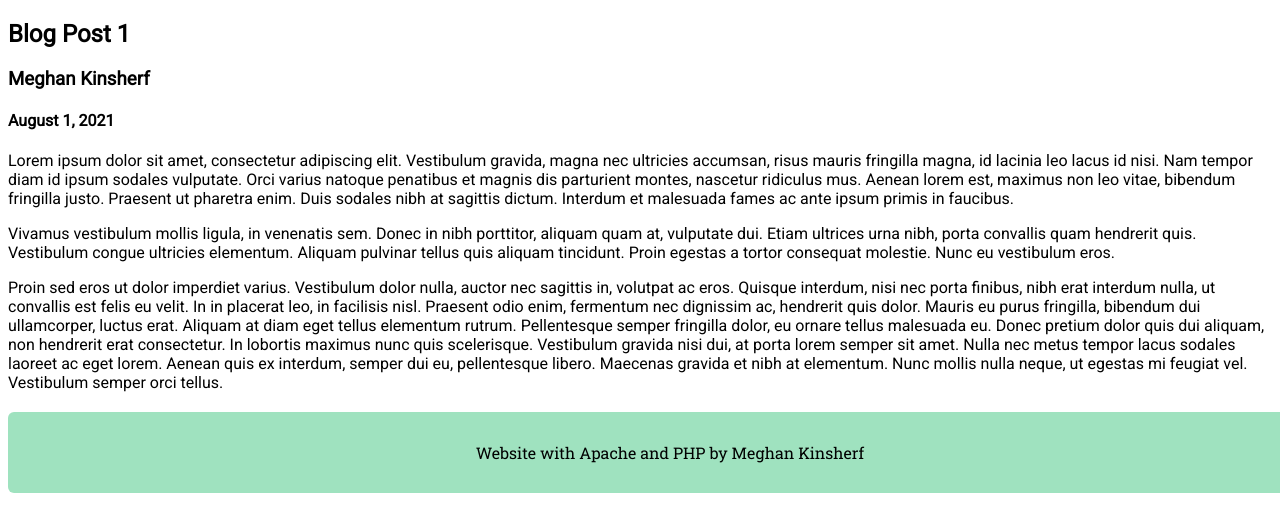
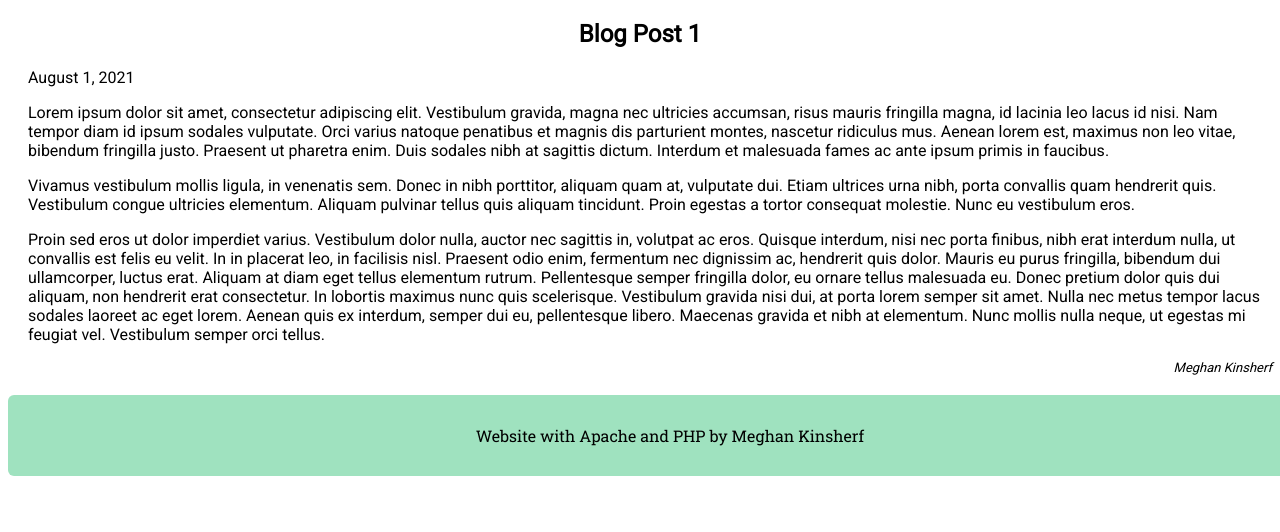
Before and after one commit to kinsherf/blog-cms, a PHP site: page /post.html in a window 1280 px wide; the page is wider, and only the part inside the window is pictured. Shown: the part 165-697 px from the top of that part. Run offline with PHP 8.4, Linux system fonts and the light colour scheme.

Commit message:
added css to post.html page

```diff
--- a/format.css
+++ b/format.css
@@ -15,6 +15,24 @@ body {
 h1{
     margin-left: 40px;
     padding-top: 12px;
+}
+
+h2{
+    text-align: center;
+}
+
+#author{
+    text-align: right;
+    font-style: italic;
+    font-size: small;
+}
+
+#postcontent{
+    margin-left: 20px;
+}
+
+#datepublished{
+    margin-left: 20px;
 }
 
 nav{
--- a/index.html
+++ b/index.html
@@ -7,8 +7,6 @@
         <link rel="preconnect" href="https://fonts.googleapis.com">
 <link rel="preconnect" href="https://fonts.gstatic.com" crossorigin>
 <link href="https://fonts.googleapis.com/css2?family=Roboto&display=swap" rel="stylesheet">
-<link rel="preconnect" href="https://fonts.googleapis.com">
-<link rel="preconnect" href="https://fonts.gstatic.com" crossorigin>
 <link href="https://fonts.googleapis.com/css2?family=Roboto+Slab&display=swap" rel="stylesheet">
 </head>
     <body>
--- a/post-submission.html
+++ b/post-submission.html
@@ -7,8 +7,6 @@
         <link rel="preconnect" href="https://fonts.googleapis.com">
 <link rel="preconnect" href="https://fonts.gstatic.com" crossorigin>
 <link href="https://fonts.googleapis.com/css2?family=Roboto&display=swap" rel="stylesheet">
-<link rel="preconnect" href="https://fonts.googleapis.com">
-<link rel="preconnect" href="https://fonts.gstatic.com" crossorigin>
 <link href="https://fonts.googleapis.com/css2?family=Roboto+Slab&display=swap" rel="stylesheet">
 </head>
     <body>
--- a/post.html
+++ b/post.html
@@ -7,8 +7,6 @@
         <link rel="preconnect" href="https://fonts.googleapis.com">
 <link rel="preconnect" href="https://fonts.gstatic.com" crossorigin>
 <link href="https://fonts.googleapis.com/css2?family=Roboto&display=swap" rel="stylesheet">
-<link rel="preconnect" href="https://fonts.googleapis.com">
-<link rel="preconnect" href="https://fonts.gstatic.com" crossorigin>
 <link href="https://fonts.googleapis.com/css2?family=Roboto+Slab&display=swap" rel="stylesheet">
 </head>
     <body>
@@ -23,18 +21,17 @@
         </div><!--close for header-->
         <main>
             <h2>Blog Post 1</h2>
-            <div id="author">
-                <h3>Meghan Kinsherf</h3>
-            </div>
-            <div id="date published">
-                <h4>August 1, 2021</h4>
-            </div>
-            <div id="post content">
+            <div id="datepublished">
+                <p>August 1, 2021</p>
+            </div><!--close for date-->
+            <div id="postcontent">
             <p>Lorem ipsum dolor sit amet, consectetur adipiscing elit. Vestibulum gravida, magna nec ultricies accumsan, risus mauris fringilla magna, id lacinia leo lacus id nisi. Nam tempor diam id ipsum sodales vulputate. Orci varius natoque penatibus et magnis dis parturient montes, nascetur ridiculus mus. Aenean lorem est, maximus non leo vitae, bibendum fringilla justo. Praesent ut pharetra enim. Duis sodales nibh at sagittis dictum. Interdum et malesuada fames ac ante ipsum primis in faucibus. </p>
             <p>Vivamus vestibulum mollis ligula, in venenatis sem. Donec in nibh porttitor, aliquam quam at, vulputate dui. Etiam ultrices urna nibh, porta convallis quam hendrerit quis. Vestibulum congue ultricies elementum. Aliquam pulvinar tellus quis aliquam tincidunt. Proin egestas a tortor consequat molestie. Nunc eu vestibulum eros. </p>
             <p>Proin sed eros ut dolor imperdiet varius. Vestibulum dolor nulla, auctor nec sagittis in, volutpat ac eros. Quisque interdum, nisi nec porta finibus, nibh erat interdum nulla, ut convallis est felis eu velit. In in placerat leo, in facilisis nisl. Praesent odio enim, fermentum nec dignissim ac, hendrerit quis dolor. Mauris eu purus fringilla, bibendum dui ullamcorper, luctus erat. Aliquam at diam eget tellus elementum rutrum. Pellentesque semper fringilla dolor, eu ornare tellus malesuada eu. Donec pretium dolor quis dui aliquam, non hendrerit erat consectetur. In lobortis maximus nunc quis scelerisque. Vestibulum gravida nisi dui, at porta lorem semper sit amet. Nulla nec metus tempor lacus sodales laoreet ac eget lorem. Aenean quis ex interdum, semper dui eu, pellentesque libero. Maecenas gravida et nibh at elementum. Nunc mollis nulla neque, ut egestas mi feugiat vel. Vestibulum semper orci tellus. </p>
-            </div> <!--close for content-->
-
+        </div> <!--close for content-->
+            <div id="author">
+                <p>Meghan Kinsherf</p>
+            </div><!--close for author-->
         </main>
         <footer>
             Website with Apache and PHP by Meghan Kinsherf
```
